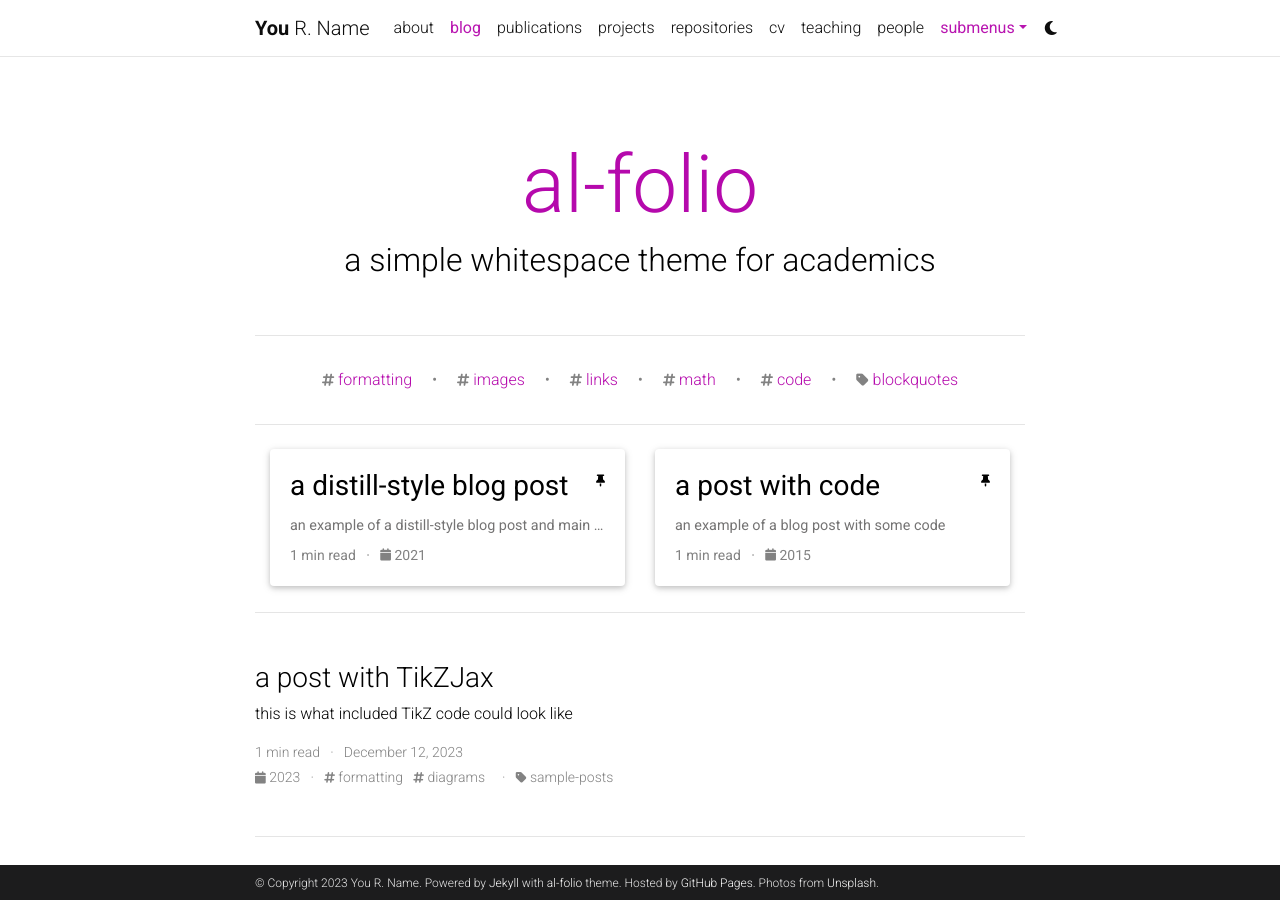
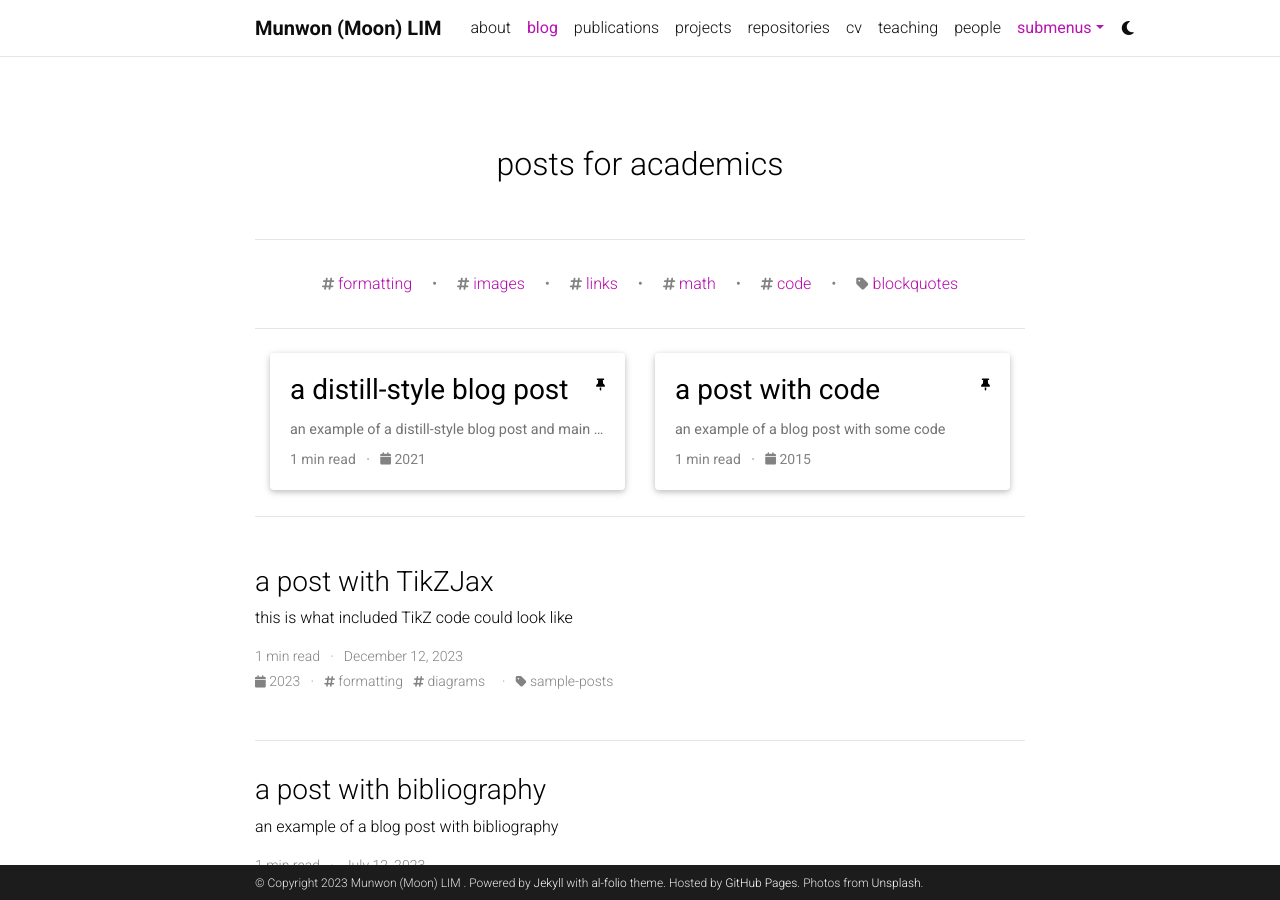
Before and after one commit to moonmunwon/moonmunwon.github.io, a Jekyll site: the page built from _pages/blog.md, in a window 1280 px wide and 900 px high. Built offline with Jekyll 4.4.1, drawn with Linux system fonts in a browser that asks for light colours; the list of posts is cut into pages by our own code; comment, search, counter and statistics services are not loaded; a style sheet for code colours, icons or effects is not loaded.

Commit message:
Update _config.yml

```diff
--- a/_config.yml
+++ b/_config.yml
@@ -3,10 +3,10 @@
 # -----------------------------------------------------------------------------
 
 title: blank # the website title (if blank, full name will be used instead)
-first_name: You
-middle_name: R.
-last_name: Name
-email: you@example.com
+first_name: Munwon (Moon) LIM
+middle_name:
+last_name:
+email: moonmunwon@psm.hanyang.ac.kr
 description: > # the ">" symbol means to ignore newlines until "footer_text:"
   A simple, whitespace theme for academics. Based on [*folio](https://github.com/bogoli/-folio) design.
 footer_text: >
@@ -18,8 +18,8 @@ keywords: jekyll, jekyll-theme, academic-website, portfolio-website  # add your
 lang: en # the language of your site (for example: en, fr, cn, ru, etc.)
 icon: ⚛️  # the emoji used as the favicon (alternatively, provide image name in /assets/img/)
 
-url: https://alshedivat.github.io # the base hostname & protocol for your site
-baseurl: /al-folio # the subpath of your site, e.g. /blog/. Leave blank for root
+url: https://moonmunwon.github.io # the base hostname & protocol for your site
+baseurl: # the subpath of your site, e.g. /blog/. Leave blank for root
 last_updated: false # set to true if you want to display last updated in the footer
 impressum_path:  # set to path to include impressum link in the footer, use the same path as permalink in a page, helps to conform with EU GDPR
 
@@ -120,8 +120,8 @@ bing_site_verification:  # out your bing-site-verification ID (Bing Webmaster)
 # Blog
 # -----------------------------------------------------------------------------
 
-blog_name: al-folio # blog_name will be displayed in your blog page
-blog_description: a simple whitespace theme for academics
+blog_name:  # blog_name will be displayed in your blog page
+blog_description: posts for academics
 permalink: /blog/:year/:title/
 
 # Pagination
@@ -149,7 +149,7 @@ giscus:
   lang: en
 
 # Disqus comments (DEPRECATED)
-disqus_shortname: al-folio # put your disqus shortname
+disqus_shortname: moonmunwon # put your disqus shortname
 # https://help.disqus.com/en/articles/1717111-what-s-a-shortname
 
 # External sources.
@@ -273,8 +273,8 @@ display_categories: ['blockquotes'] # these categories will be displayed on the
 
 scholar:
 
-  last_name: [Einstein]
-  first_name: [Albert, A.]
+  last_name: [Lim]
+  first_name: [Munwon]
 
   style: apa
   locale: en
```
